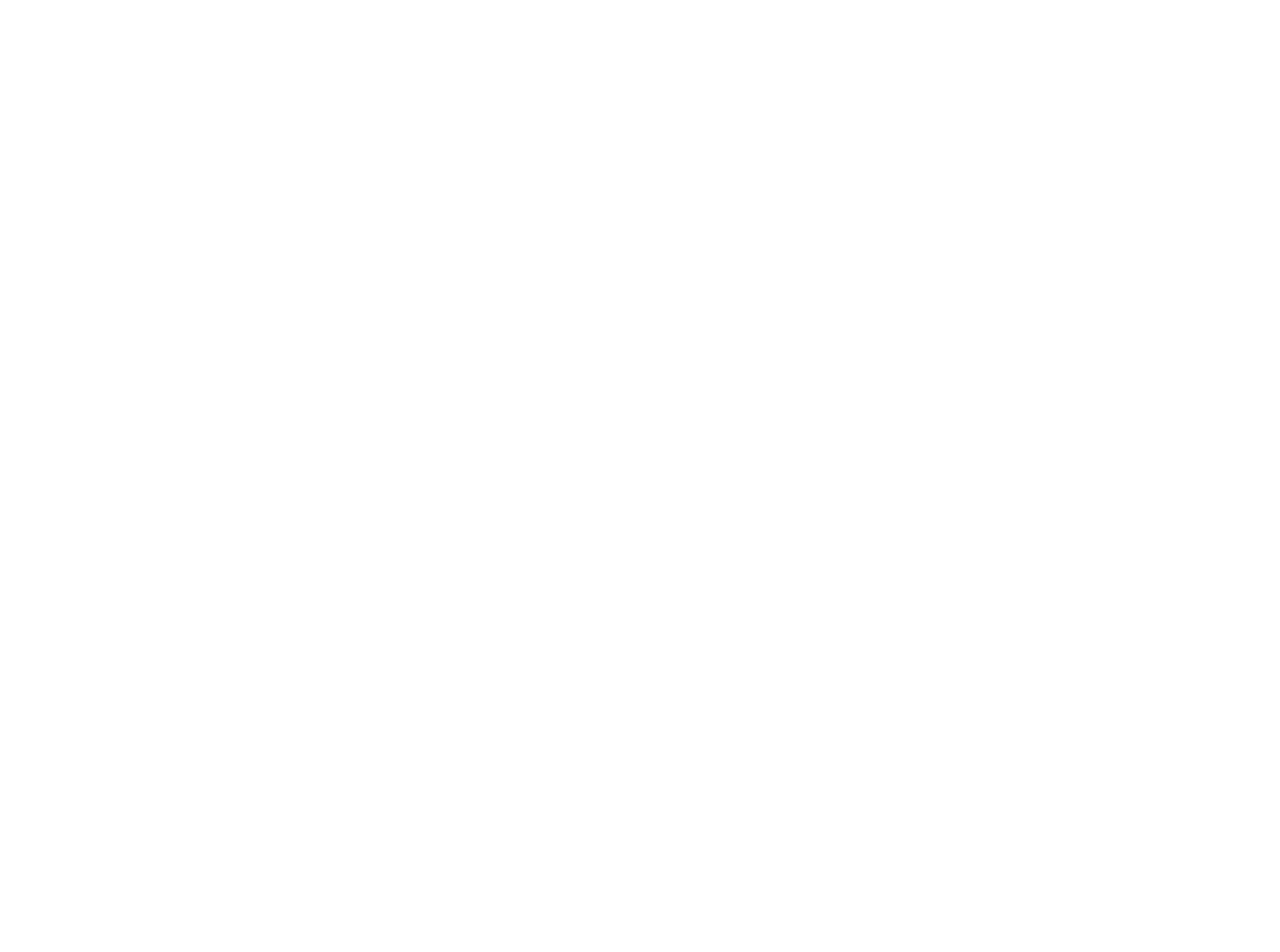
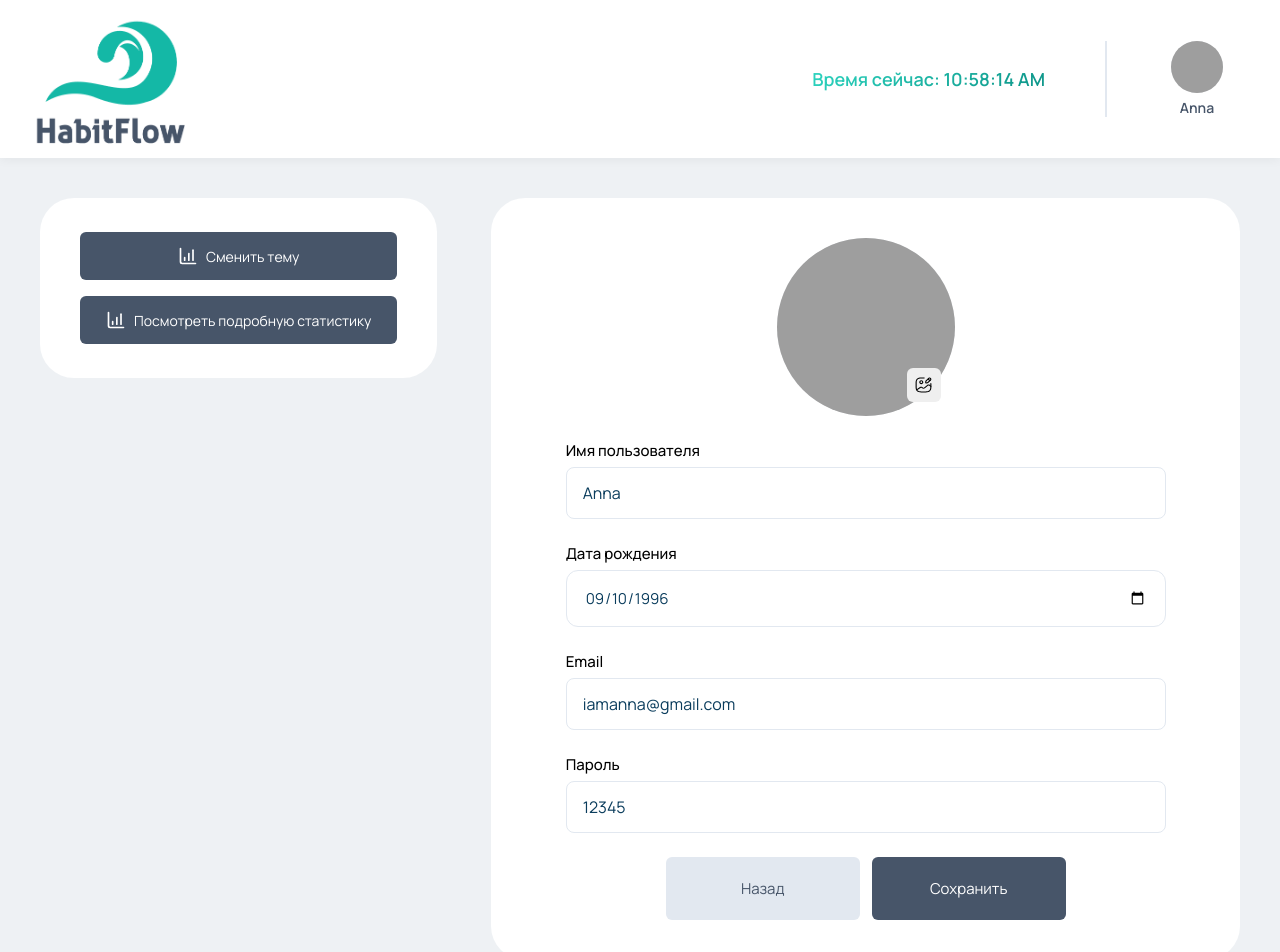
Before and after one commit to AnnaKo1009/habit-tracker, a React (Vite) app: page /profile in a window 1280 px wide. Before the commit this address had no page. Shown: the top 952 px of the page. Before the commit the page ends 800 px from the top, so only its background shows below. Built offline with nearby package versions, Linux system fonts and the light colour scheme; grey boxes are pictures that could not be loaded.

Commit message:
feat: создан контейнер ProfilePage, страница подключена, добавлена навигация

```diff
--- a/src/App.tsx
+++ b/src/App.tsx
@@ -1,5 +1,6 @@
 import { BrowserRouter, Routes, Route  } from "react-router-dom";
 import { MainPage } from './pages/MainPage/MainPage';
+import { ProfilePage } from "./pages/ProfilePage/ProfilePage";
 
 
 
@@ -8,6 +9,7 @@
         <BrowserRouter>
           <Routes>
             <Route path="/" element={<MainPage/>}/>
+            <Route path="/profile" element={<ProfilePage/>}/>
           </Routes>
         </BrowserRouter>
     )
--- a/src/pages/MainPage/MainPage.tsx
+++ b/src/pages/MainPage/MainPage.tsx
@@ -54,8 +54,6 @@
           editingHabit={editingHabit}
           onOpenEditModal={handleEditHabit}
           onCloseEditModal={handleCloseEditModal}
-
-
           />
 
     )
--- a/src/pages/MainPage/ui/MainPage.module.css
+++ b/src/pages/MainPage/ui/MainPage.module.css
@@ -10,7 +10,7 @@
 
 .mainContent > :first-child {
     flex: 0 0 auto;
-    width: 240px;
+    width: 280px;
     align-self: flex-start;
 }
 
--- a/src/pages/ProfilePage/ProfilePage.tsx
+++ b/src/pages/ProfilePage/ProfilePage.tsx
@@ -1,6 +1,42 @@
-import type { FC } from "react";
+import { useNavigate } from "react-router-dom";
+import { useAppDispatch, useAppSelector } from "../../hooks/hooks"
+import type { UserProps } from "./ui/types";
+import { updateUserAvatar, updateUserBirthdate, updateUserEmail, updateUserName, updateUserPassword } from "../../store/userSlice";
+import { ProfilePageUI } from "./ui";
 
+export const ProfilePage = () => {
+    const dispatch = useAppDispatch();
+    const navigate = useNavigate();
+    const user = useAppSelector((state) => state.user);
 
-export const ProfilePageUI: FC<ProfilePageUIProps> = ({}) => {
+    const handleSubmit = (updatedUser: UserProps) => {
+        dispatch(updateUserName(updatedUser.name));
+        dispatch(updateUserBirthdate(updatedUser.birthDate));
+        dispatch(updateUserAvatar(updatedUser.avatar));
+        dispatch(updateUserEmail(updatedUser.email));
+        dispatch(updateUserPassword(updatedUser.password));
+    }
 
+    const handleThemeToggle = () => {
+         // TODO: переключение темы
+         console.log('Тема переключена');
+    }
+
+    const handleStatsClick = () => {
+        navigate('/stats');
+    }
+
+    const handleBackClick = () => {
+        navigate('/')
+    }
+
+    return (
+        <ProfilePageUI
+        user={user}
+        onSubmit={handleSubmit}
+        onStatsClick={handleStatsClick}
+        onThemeToggle={handleThemeToggle}
+        onBack={handleBackClick}
+        />
+    )
 }
--- a/src/pages/ProfilePage/ui/ProfilePage.module.css
+++ b/src/pages/ProfilePage/ui/ProfilePage.module.css
@@ -7,6 +7,7 @@
     display: flex;
     flex-direction: row;
     padding: 40px;
+    gap: 54px;
 }
 
 
@@ -26,25 +27,67 @@
 .profileInfo {
     display: flex;
     flex-direction: column;
-    align-items: center;
-    justify-content: flex-start;
-    gap: 16px;
-    padding: 20px 40px;
-    min-width: 700px;
-    margin: 0 auto;
-    /* background-color: white;
-    border-radius: var(--border-radius-primary); */
+    flex: 1;
+    padding: 40px;
+    background-color: white;
+    border-radius: var(--border-radius-primary);
 }
 
+.avatarContainer {
+    display: flex;
+    justify-content: center;
+    margin-bottom: 24px;
+}
 
 .buttonSection {
     display: flex;
     gap: 12px;
-    margin-top: 16px;
+    margin-top: 24px;
     width: 100%;
     max-width: 400px;
+    margin: 24px auto 0;
 }
 
 .buttonSection button {
     flex: 1;
 }
+
+.inputContainer {
+    display: flex;
+    flex-direction: column;
+    gap: 24px;
+    width: 100%;
+    max-width: 600px;
+    margin: 0 auto;
+}
+
+.input {
+    width: 100%;
+    padding: 14px 16px;
+    border: 1px solid #E2E8F0;
+    border-radius: 8px;
+    font-family: var(--font-family);
+    font-size: 16px;
+    background-color: white;
+    outline: none;
+    box-sizing: border-box;
+}
+
+.input[type="date"] {
+    padding: 16px 18px;
+    border-radius: 12px;
+    font-size: var(--font-size-text);
+    color: var(--input-color);
+}
+
+.field {
+    display: flex;
+    flex-direction: column;
+    gap: 6px;
+    width: 100%;
+}
+
+.label {
+    font-size: var(--font-size-text);
+    font-weight: 500;
+}
--- a/src/pages/ProfilePage/ui/ProfilePage.tsx
+++ b/src/pages/ProfilePage/ui/ProfilePage.tsx
@@ -18,6 +18,7 @@
   const [avatar, setAvatar] = useState(user.avatar);
   const [email, setEmail] = useState(user.email);
   const [birthDate, setBirthDate] = useState(user.birthDate);
+  const [password, setPassword] = useState(user.password);
 
     const fileInputRef = useRef<HTMLInputElement>(null);
 
@@ -38,7 +39,7 @@
     }
 
   const handleSubmit = () => {
-    onSubmit({ name, avatar, email, birthDate });
+    onSubmit({ name, avatar, email, birthDate, password });
   };
 
   return (
@@ -58,6 +59,7 @@
           </Button>
         </div>
         <div className={styles.profileInfo}>
+          <div className={styles.avatarContainer}>
           <input
             type="file"
             ref={fileInputRef}
@@ -73,32 +75,53 @@
               onClick={handleEditAvatarClick}
             />
           </Avatar>
+          </div>
+          <div className={styles.changesContainer}>
+          <div className={styles.inputContainer}>
+            <div className={styles.field}>
+            <span className={styles.label}>Имя пользователя</span>
           <Input
             value={name}
             onChange={(e) => setName(e.target.value)}
             className={styles.input}
           />
+          </div>
+          <div className={styles.field}>
+            <span className={styles.label}>Дата рождения</span>
           <input
             type="date"
             value={birthDate}
             onChange={(e) => setBirthDate(e.target.value)}
             className={styles.input}
           />
+          </div>
+          <div className={styles.field}>
+            <span className={styles.label}>Email</span>
           <Input
             value={email}
             onChange={(e) => setEmail(e.target.value)}
             className={styles.input}
           />
+          </div>
+          <div className={styles.field}>
+            <span className={styles.label}>Пароль</span>
+          <Input
+            value={password}
+            onChange={(e) => setPassword(e.target.value)}
+            className={styles.input}
+          />
+          </div>
+          </div>
+          </div>
           <div className={styles.buttonSection}>
-            <Button variant="secondary" onClick={onBack}>
-              Отмена / Назад{" "}
+            <Button variant="secondary" onClick={onBack}>Назад
             </Button>
             <Button variant="primary" onClick={handleSubmit}>
               Сохранить
             </Button>
           </div>
+          </div>
         </div>
       </div>
-    </div>
   );
 };
--- a/src/pages/ProfilePage/ui/index.ts
+++ b/src/pages/ProfilePage/ui/index.ts
@@ -0,0 +1,2 @@
+export { ProfilePageUI } from './ProfilePage'
+export type { ProfilePageUIProps } from './types';
--- a/src/pages/ProfilePage/ui/types.ts
+++ b/src/pages/ProfilePage/ui/types.ts
@@ -2,8 +2,9 @@
 export interface UserProps {
     name: string;
     avatar: string;
+    birthDate: string;
+    password: string;
     email: string;
-    birthDate: string;
 }
 
 export interface ProfilePageUIProps {
--- a/src/store/userSlice.ts
+++ b/src/store/userSlice.ts
@@ -5,6 +5,8 @@
     avatar: string;
     birthDate: string;
     email: string;
+    password: string,
+
 
 }
 
@@ -13,6 +15,7 @@
     avatar: 'https://doctor-veterinar.ru/images/mini-pig.png',
     birthDate: '1996-09-10',
     email: 'iamanna@gmail.com',
+    password: '12345',
 
 }
 
@@ -33,8 +36,11 @@
         updateUserBirthdate: (state, action: PayloadAction<string>) => {
             state.birthDate = action.payload;
         },
+        updateUserPassword: (state, action: PayloadAction<string>) => {
+            state.password = action.payload;
+        },
     },
 });
 
-export const { updateUserName, updateUserAvatar, updateUserEmail, updateUserBirthdate } = userSlice.actions;
+export const { updateUserName, updateUserAvatar, updateUserEmail, updateUserBirthdate, updateUserPassword } = userSlice.actions;
 export default userSlice.reducer;
--- a/src/widgets/UserPanel/UserPanel.tsx
+++ b/src/widgets/UserPanel/UserPanel.tsx
@@ -1,6 +1,7 @@
 import { type FC } from "react";
 import { UserPanelUI } from "./ui/UserPanel";
 import { useAppSelector } from "../../hooks/hooks";
+import { useNavigate } from "react-router-dom";
 
 export interface UserPanelProps {
   className?: string;
@@ -9,10 +10,10 @@
 export const UserPanel: FC<UserPanelProps> = ({ className }) => {
   const userName = useAppSelector((state) => state.user.name);
   const userAvatar = useAppSelector((state) => state.user.avatar);
+  const navigate = useNavigate();
 
   const handleEditProfile = () => {
-    // TODO: открыть модалку редактирования профиля
-    console.log("Edit profile clicked");
+    navigate('/profile')
   };
 
   const handleCheckStats = () => {
```
Also changed, not shown: 1 other file (tests, documents, lock files or other folders).
